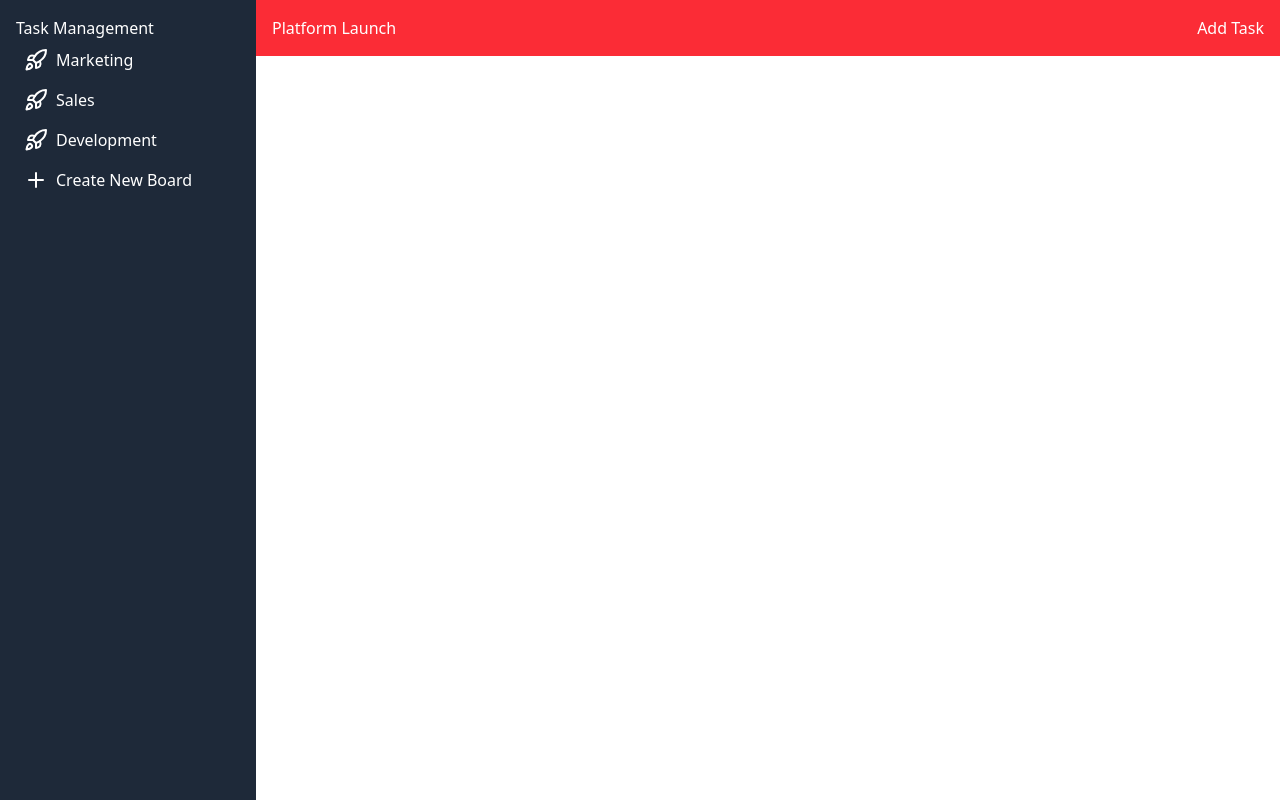
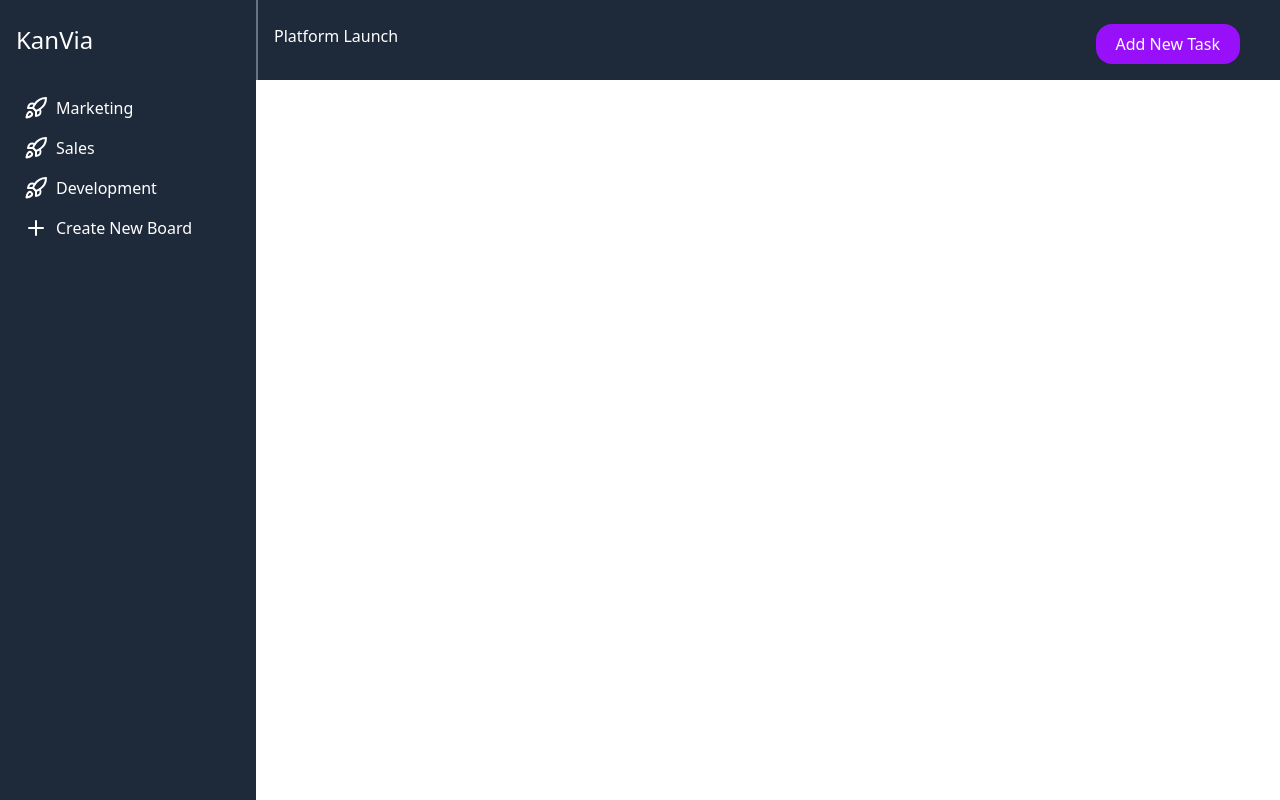
Before and after one commit to thesongmartins/KanVia, a React (Vite) app: page / in a window 1280 px wide. Built offline with nearby package versions, Linux system fonts and the light colour scheme.

Commit message:
Fixing Header component

```diff
--- a/src/components/Header.tsx
+++ b/src/components/Header.tsx
@@ -1,9 +1,11 @@
 const Header = () => {
   return (
     <div>
-      <header className="bg-red-500 text-white p-4 flex flex-row justify-between w-full">
+      <header className="bg-gray-800 pt-6 text-white p-4 flex flex-row justify-between w-full border-l-2 border-gray-500">
         <h1>Platform Launch</h1>
-        <button>Add Task</button>
+        <button className="bg-purple-600 mr-6 py-2 px-5 rounded-2xl">
+          Add New Task
+        </button>
       </header>
     </div>
   );
--- a/src/components/SideBar.tsx
+++ b/src/components/SideBar.tsx
@@ -27,7 +27,7 @@ const SideBarItems: SideBarButtonProps[] = [
 
 const SideBarButton = ({ icon, label }: SideBarButtonProps) => {
   return (
-    <button className="flex items-center gap-2 p-2 hover:bg-gray-700 rounded">
+    <button className="flex w-full items-center gap-2 p-2 hover:bg-gray-700 rounded">
       {icon}
       <span>{label}</span>
     </button>
@@ -36,9 +36,9 @@ const SideBarButton = ({ icon, label }: SideBarButtonProps) => {
 
 const SideBar = () => {
   return (
-    <div className="flex h-screen ">
-      <div className=" w-64 bg-gray-800 text-white p-4">
-        <h2>Task Management</h2>
+    <div className="flex  ">
+      <div className="h-screen w-64 bg-gray-800 text-white p-4">
+        <h2 className="pb-8 pt-2 text-2xl">KanVia</h2>
         <nav>
           <ul>
             {SideBarItems.map((item, index) => (
```
